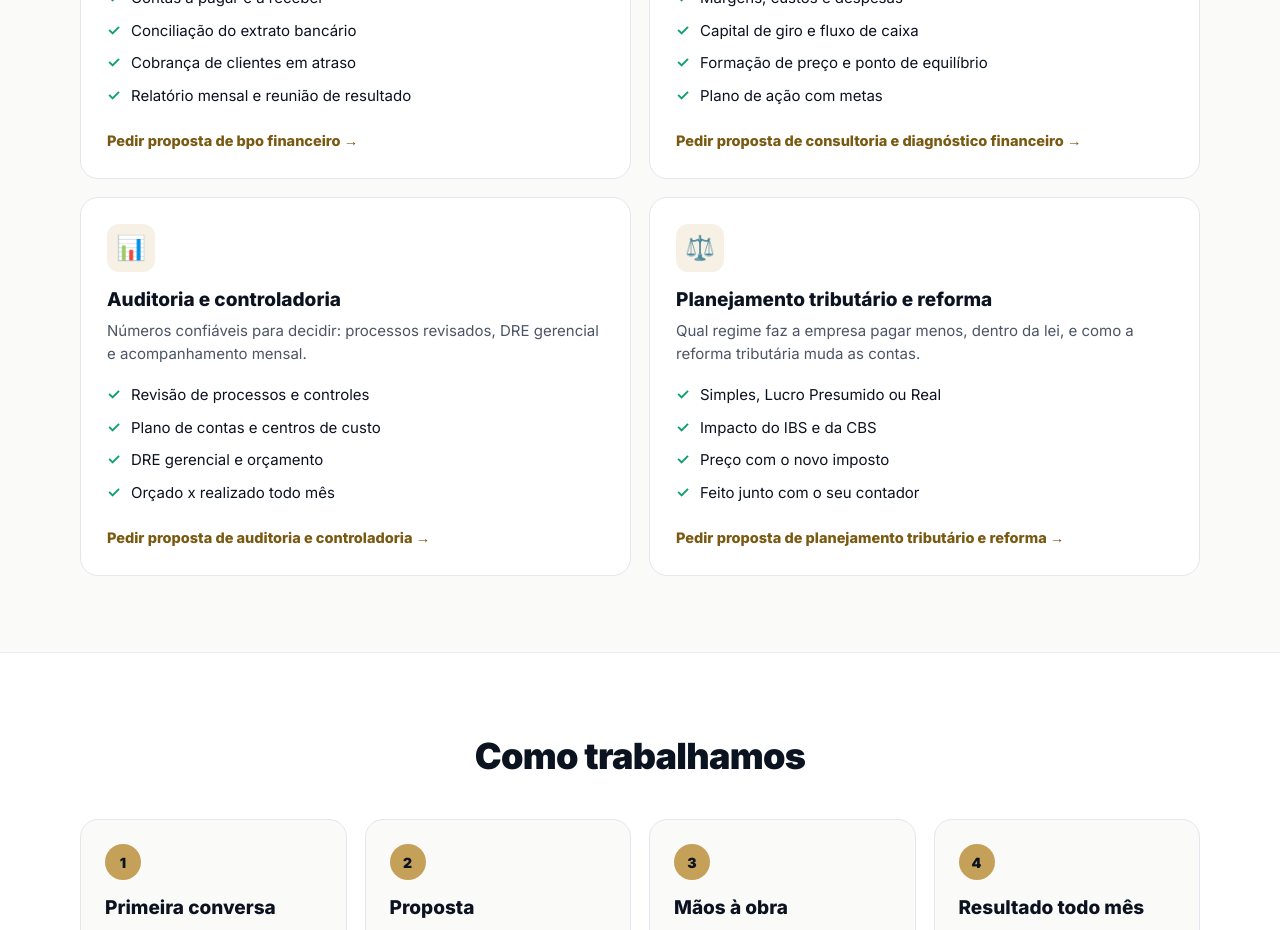
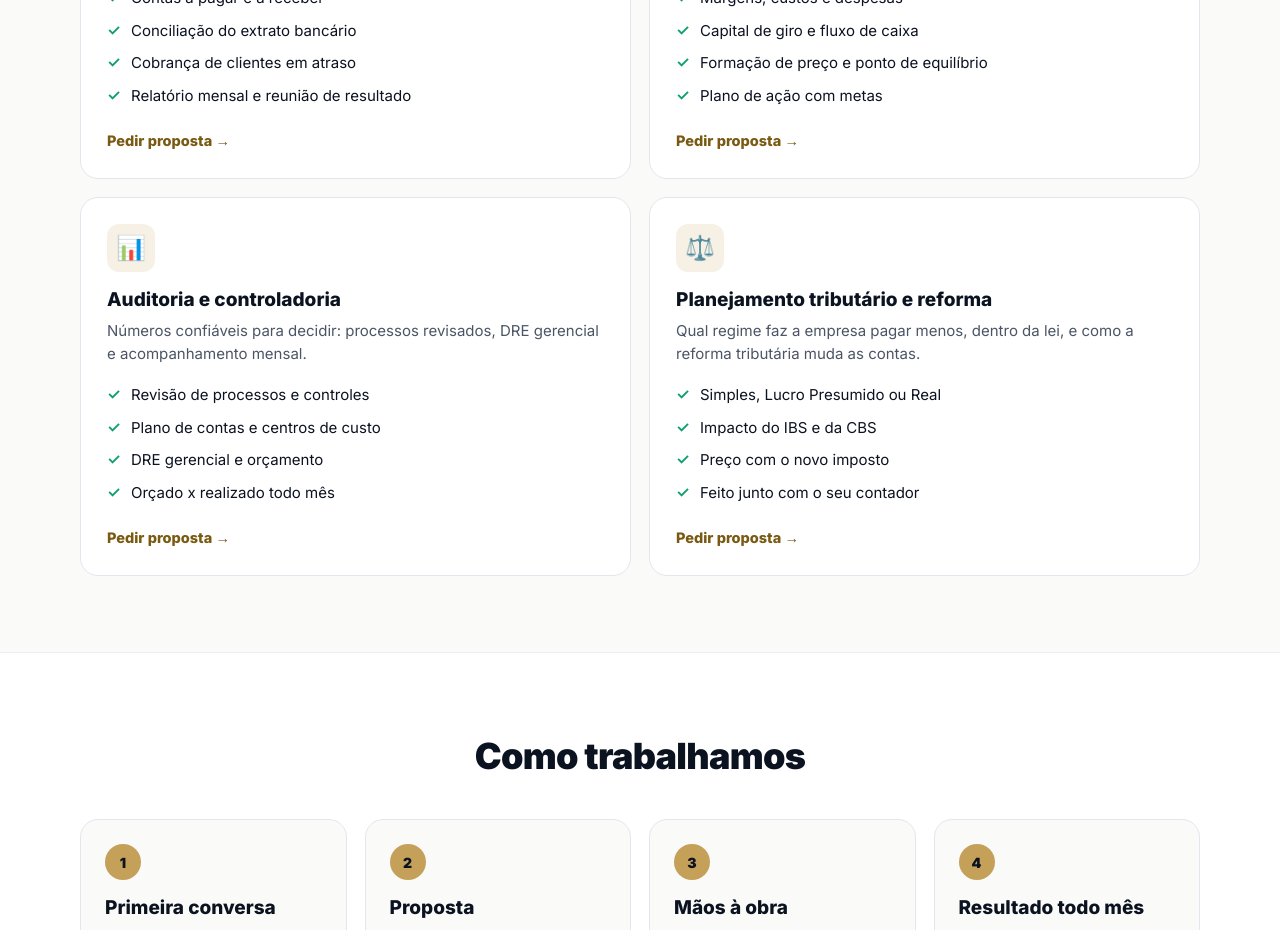
Before and after one commit to maxlandim/max-cfo-saas, a Next.js app: page /consultoria in a window 1280 px wide. Shown: the part 1040-1970 px from the top of the page. Built offline with nearby package versions, Linux system fonts and the light colour scheme; no server answers.

Commit message:
Consultoria: texto do link de proposta
Co-Authored-By: Claude Opus 5.5 <noreply@anthropic.com>
Claude-Session: https://claude.ai/code/session_01YGjR9AuxrENeTkig7jQnZE

```diff
--- a/src/app/consultoria/page.js
+++ b/src/app/consultoria/page.js
@@ -93,7 +93,7 @@ export default function ConsultoriaPage() {
                 <h3>{s.titulo}</h3>
                 <p>{s.texto}</p>
                 <ul>{s.itens.map((i) => <li key={i}>{i}</li>)}</ul>
-                <a href={'#contato'} data-servico={s.id} className="cs-link">Pedir proposta de {s.titulo.toLowerCase()} →</a>
+                <a href={'#contato'} data-servico={s.id} className="cs-link">Pedir proposta →</a>
               </div>
             ))}
           </div>
```
